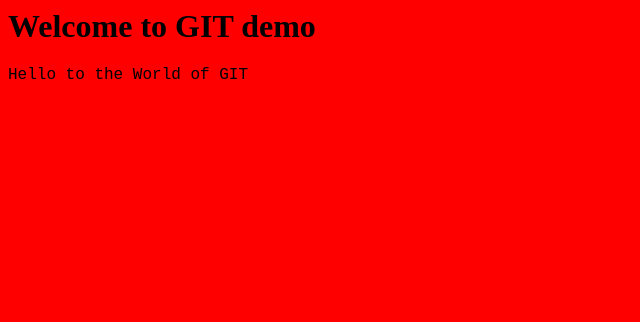
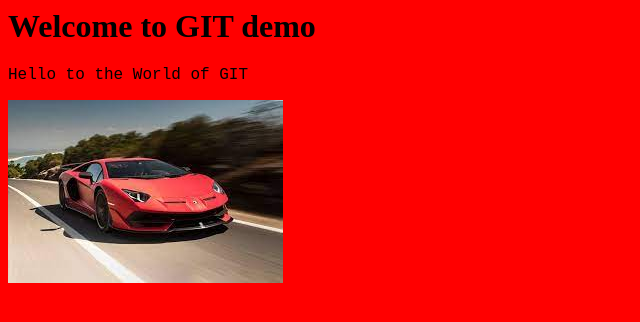
Before and after one commit to avinashtauro-arctechinfo/hello-world, a plain HTML site: page index.html in a window 1280 px wide. Shown: the whole page, without its empty margins (0-640 px from the left). Drawn offline with Linux system fonts and the light colour scheme.

Commit message:
Adding images in some other brach till received confirmation from manager

```diff
--- a/index.html
+++ b/index.html
@@ -7,5 +7,6 @@
 		<p>
 			Hello to the World of GIT
 		</p>
+		<img src="car.jpg" />
 	</body>
 </html>
```
Also changed, not shown: car.jpg (added).
